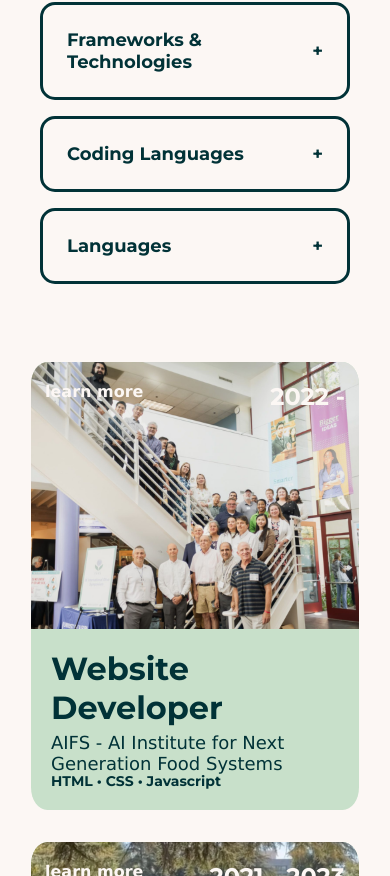
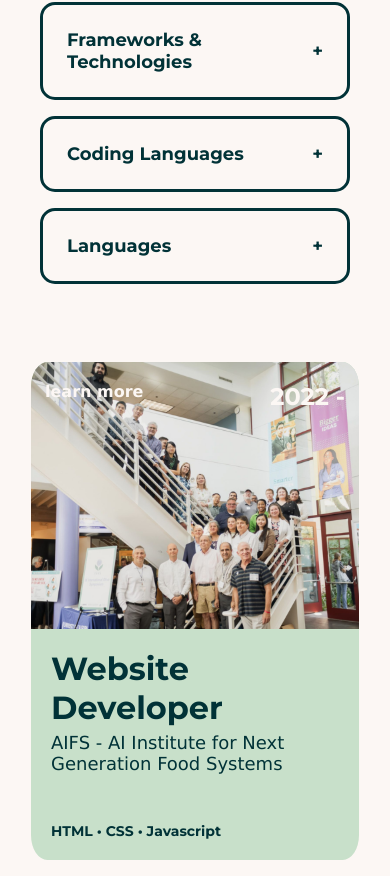
Before and after one commit to juliaalberto/julia_alberto, a React (Create React App) app: page /work in a window 390 px wide. Shown: the part 1124-2000 px from the top of the page. Built offline with nearby package versions, Linux system fonts and the light colour scheme.

Commit message:
fixed card spacing, burger hover and home mobile spacing

```diff
--- a/src/components/NavBar/Hamburger.js
+++ b/src/components/NavBar/Hamburger.js
@@ -18,6 +18,7 @@ export default function Burger({isOpen}){
                 justify-content: space-around;
                 flex-flow: column nowrap;
                 z-index: 10;
+                padding: 0.5em;
             }
 
             .burger{
@@ -28,6 +29,16 @@ export default function Burger({isOpen}){
                 transform-origin: 1px;
                 transition: all 0.3s linear;
             }
+
+            .hburger:hover{
+                border: 2px solid #C8E0CA;
+                border-radius: 5px;
+            }
+
+            .hburger:active{
+                box-shadow: 0px 0px 20px 1px #C8E0CA;
+                border-color: #C8E0CA;
+              }
 
             .burger1{
                 transform: ${isOpen ? 'rotate(45deg)': 'rotate(0)'};
--- a/src/components/NavBar/NavBar.js
+++ b/src/components/NavBar/NavBar.js
@@ -19,6 +19,7 @@ const NavBar= () =>{
 
 
   return (
+
   <div className = "NavBarContainer">
     <div className="NavBarLeft">
       <Link to="/"><img src={logo} alt="logo" className="logo"/>
--- a/src/components/Work/WorkCards/WorkCard.css
+++ b/src/components/Work/WorkCards/WorkCard.css
@@ -9,7 +9,6 @@
 
 .InfoCardContainer{
     width:20em;
-    height: 28em;
     padding: 0 20px;
     border-radius: 5%;
     background: #C8E0CA;
@@ -76,10 +75,11 @@
     height: 100%;
     width: 100%;
     padding: 20px 0;
+    gap: 3em;
 }
 
 .InfoCardBottomTopText{
-    height: 5em;
+    /* height: 5em; */
     display: flex;
     flex-direction: column;
     gap: 5px;
--- a/src/pages/Home/home.css
+++ b/src/pages/Home/home.css
@@ -29,7 +29,7 @@
 /* Phone */
 @media (max-width: 414px) {
     .LandingContainer{
-        padding: 8em 4em 4em 4em;
+        padding: 8em 0em 4em 0em;
 
     }
 }
```
